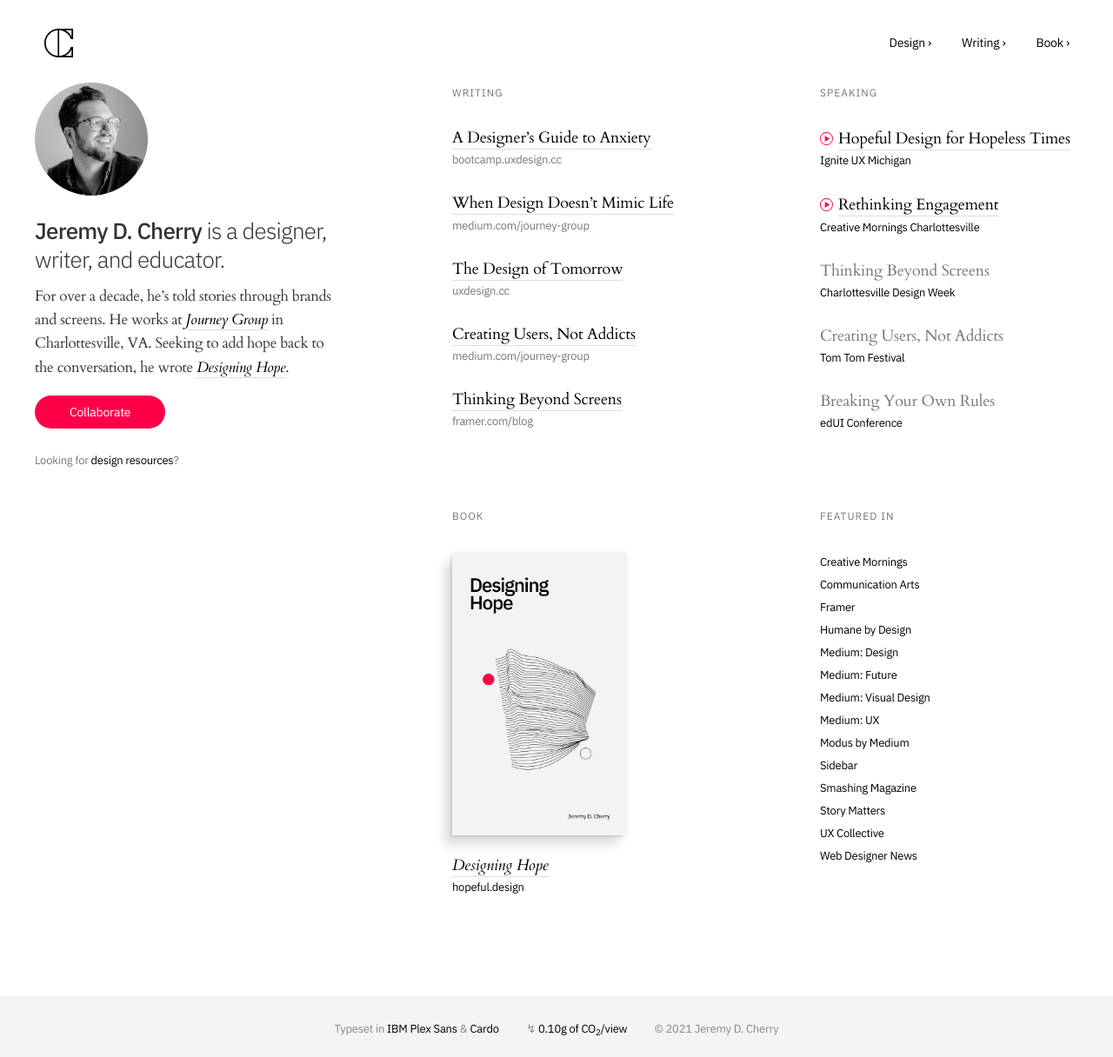
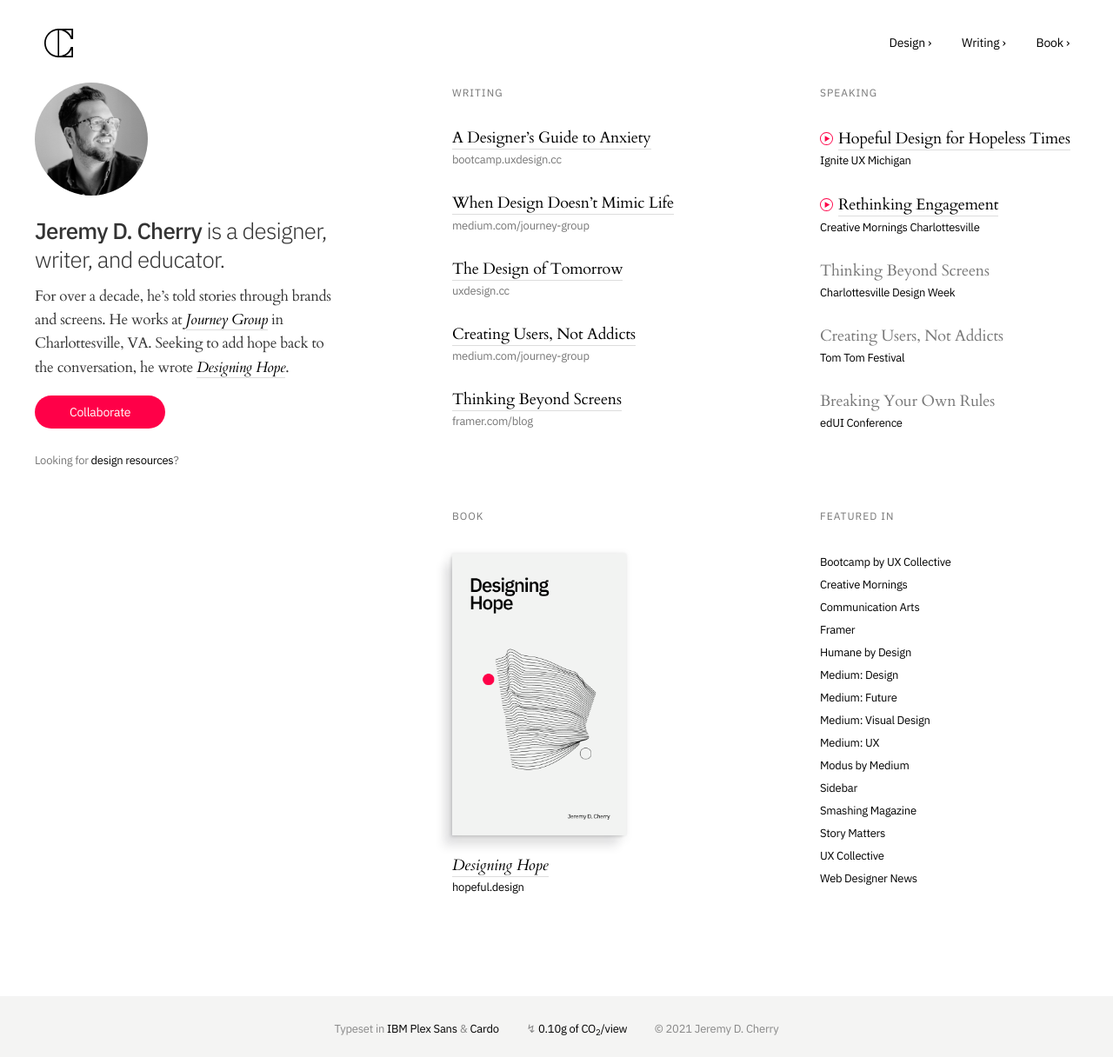
Before and after one commit to jeremydcherry/jeremydcherry.github.io, a Jekyll site: the page built from index.md, in a window 1280 px wide. Shown: the whole page at 87% size. Built offline with Jekyll 4.4.1, drawn with Linux system fonts in a browser that asks for light colours.

Commit message:
Update Pubs

```diff
--- a/index.md
+++ b/index.md
@@ -86,6 +86,7 @@ title: Jeremy D. Cherry
   <div class="column-third col-third-3">
   	<h3 class="landing">Featured In</h3>
   	<br/>
+  	<h5><a href="https://bootcamp.uxdesign.cc/" class="publication">Bootcamp by UX Collective</a></h5>
   	<h5><a href="https://creativemornings.com/cities/cvl" class="publication">Creative Mornings</a></h5>
 	<h5><a href="https://www.commarts.com/" class="publication">Communication Arts</a></h5>
 	<h5><a href="https://www.framer.com/blog/" class="publication">Framer</a></h5>
```
